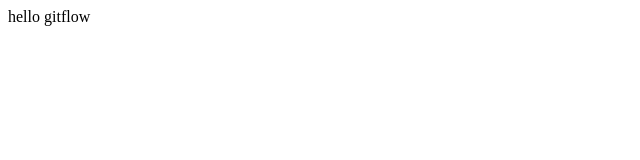
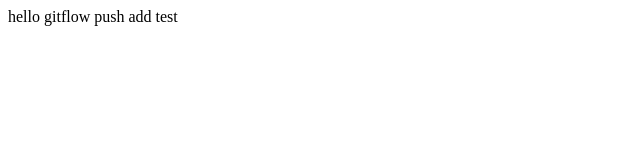
Before and after one commit to LingDaTou/GitFlow_Test, a plain HTML site: page home/index.html in a window 1280 px wide. Shown: the whole page, without its empty margins (0-640 px from the left). Drawn offline with Linux system fonts and the light colour scheme.

Commit message:
git test

```diff
--- a/home/index.html
+++ b/home/index.html
@@ -6,5 +6,6 @@
 </head>
 <body>
     hello gitflow
+    push add test
 </body>
 </html>
```
